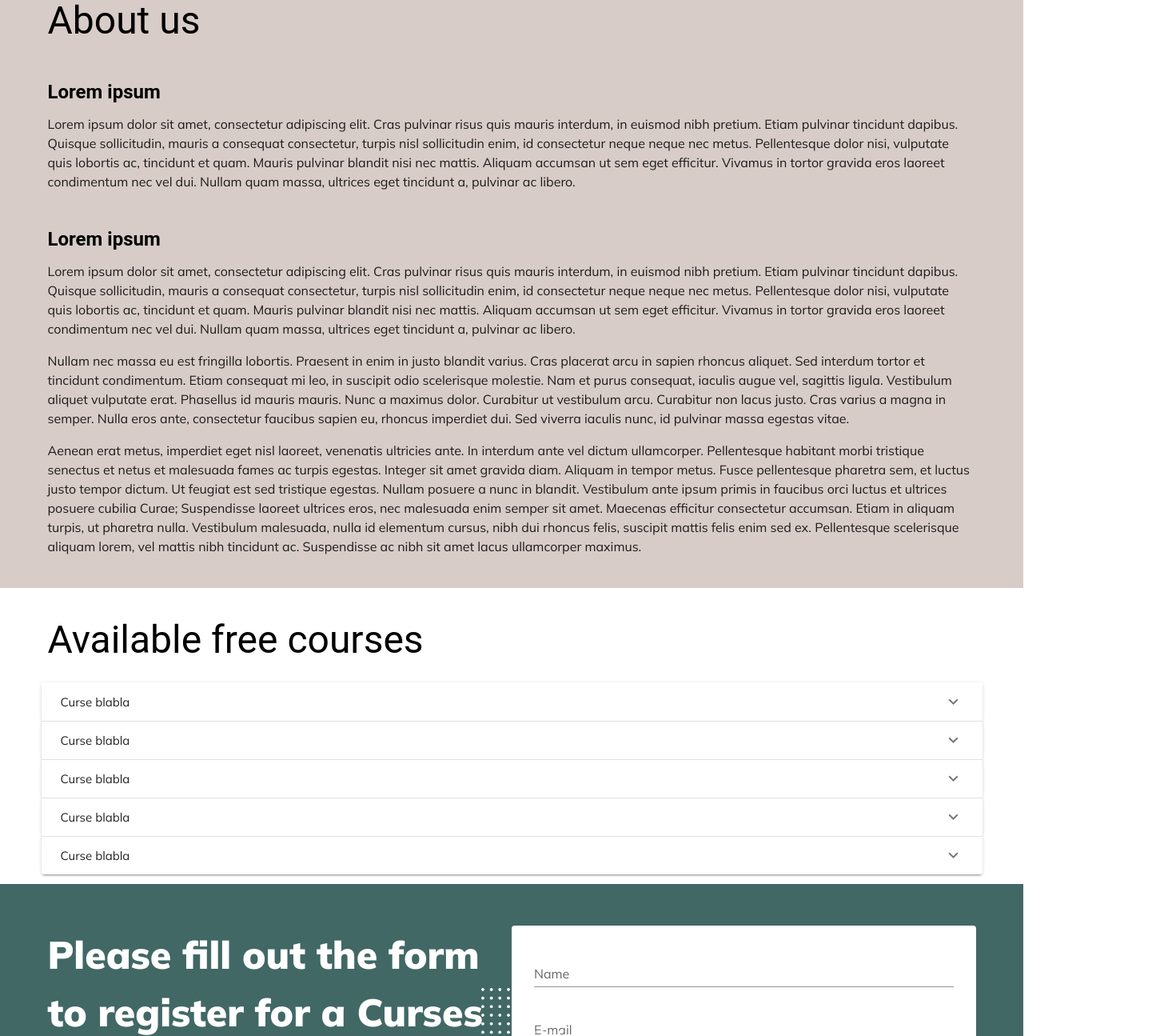
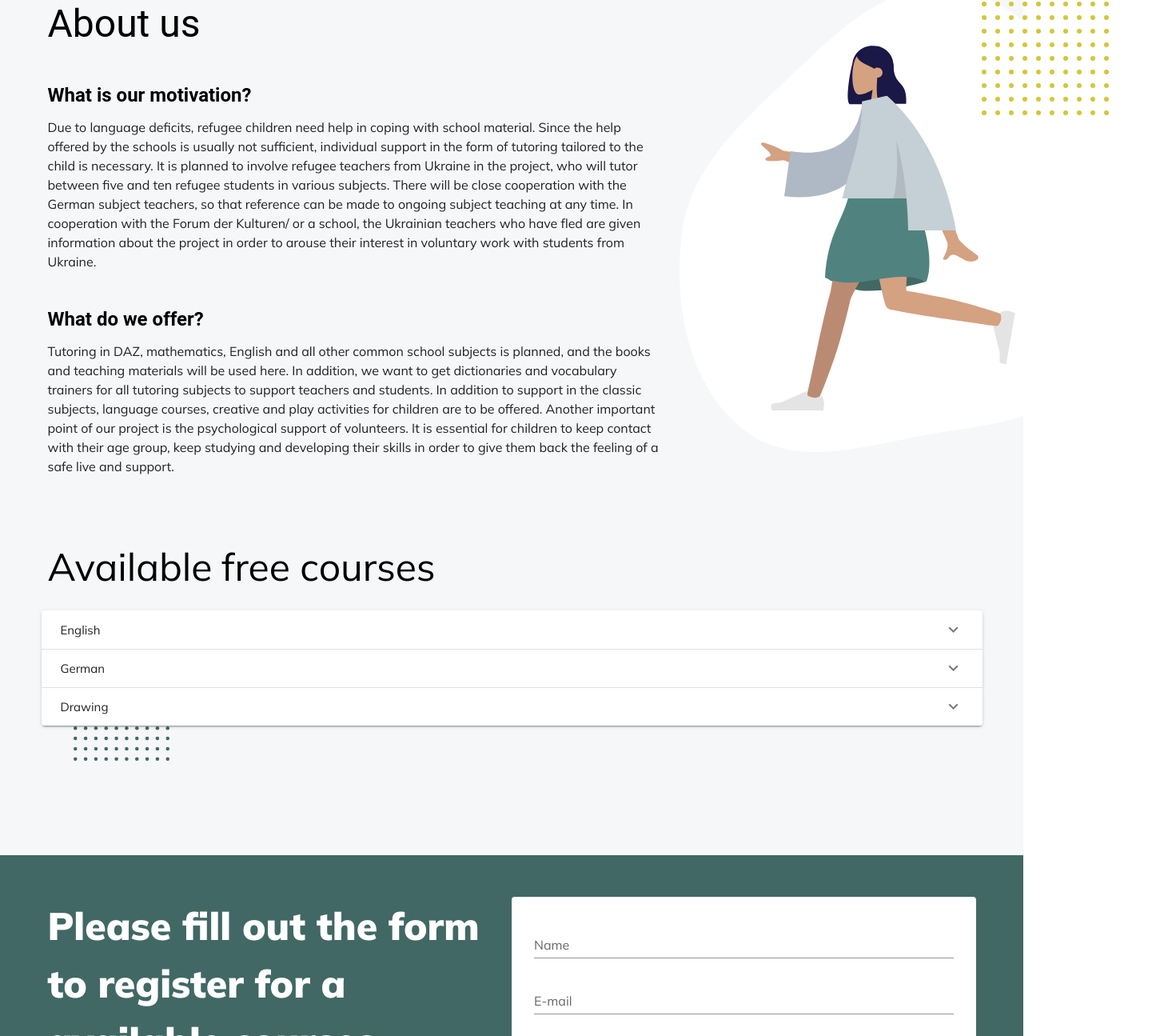
Before and after one commit to KaterinaKhleb/lubu-schule, a Vue app: page / in a window 1280 px wide. Shown: the part 843-2138 px from the top of the page at 80% size, 1441 px wide, since content can reach past the window. Built offline with nearby package versions, Linux system fonts and the light colour scheme.

Commit message:
adjusted school page to the new UX design

```diff
--- a/src/components/CursesPlan.vue
+++ b/src/components/CursesPlan.vue
@@ -1,37 +1,42 @@
 <template>
-    <v-container id="curseSection" grid-list-lg>
+    <v-container fluid id="curseSection" grid-list-lg>
+        <v-container grid-list-lg>
+            <v-row
+                cols="12"
+                sm="6"
+                md="8"
+            >
+                <v-col
+                    cols="12"
+                    sm="12"
+                >
         <v-layout row>
             <v-flex class="display-2  black--text text-xs-center my-5"
-                >Available free courses</v-flex
+                ><span>Available</span> <span> free courses</span></v-flex
             >
         </v-layout>
-        <v-layout row wrap class="meal-plans">
+        <v-layout row wrap >
             <v-expansion-panels popup>
-                <v-expansion-panel v-for="(item, i) in 5" :key="i">
+                <v-expansion-panel v-for="(curse, i) in curses" :key="i">
                     <v-expansion-panel-header light >
-                        Curse blabla
+                        {{curse.name}}
                     </v-expansion-panel-header>
                     <v-expansion-panel-content >
                         <div class="d-flex mt-5">
                             <div class="width-50" color="red">
                                 <span class="text-h5 curse-underline ">Description:</span>
                                 <br>
-                                <span class="mt-7 pt-9"
-                                    >Lorem ipsum dolor sit amet, consectetur
-                                    adipiscing elit, sed do eiusmod tempor
-                                    incididunt ut labore et dolore magna aliqua.
-                                    Ut enim ad minim veniam, quis nostrud
-                                    exercitation ullamco laboris nisi ut aliquip
-                                    ex ea commodo consequat.
-                                </span>
+                                <div class=" pt-6"
+                                    >{{curse.desc}}
+                                </div>
                             </div>
-                            <div  class="width-50">
-                                <span class="text-h5 curse-underline">When:</span>
+                            <div  class="width-50 ml-12">
+                                <span class="text-h5 curse-underline">Groups</span>
                                  <br>
-                                <h4>Tuesday 16:00 - 18:00</h4>
-                                <h4>Friday 17:00 - 18:00</h4>
-                                <h4>Saturday 17:00 - 18:00</h4>
-                                <h4>Sunday 17:00 - 18:00</h4>
+                                 <div class="pt-6" v-for="(group) in curse.groups " :key="group.group">
+                                     <div><h4>{{group.group}}: {{group.time}}</h4></div>
+                                 </div>
+
 
                             </div>
                         </div>
@@ -40,12 +45,38 @@
                 </v-expansion-panel>
             </v-expansion-panels>
         </v-layout>
+                </v-col>
+            </v-row>
+        </v-container>
+    <img class="dots-curses" :src="require(`../assets/dots_dark.svg`)" alt="">
     </v-container>
 </template>
 
 <script>
 export default {
     name: 'CursesPlan',
+       data() {
+        return {
+            curses: [
+                {
+                    name: 'English',
+                    desc: 'English lessons are divided into two age groups - children (5-10 y.o.) and teenagers(11 - 16 y.o.). The level of the language depends on the group and varies from A1 to B2.',
+                    groups: [{group: "Children", time: "Saturday 10:00 - 10:45"},{group: "Teenagers", time: "Saturday 11:00 - 11:45"} ]
+                },
+                      {
+                    name: 'German',
+                    desc: 'German lessons are divided into three groups - for children, teenagers and theor parents. Level od the language is A1-A2. Learning material for adults has different topics, than material for children.',
+                    groups: [{group: "Children", time: "Saturday 11:00 - 11:45"},{group: "Teenagers", time: "Saturday 10:00 - 10:45"}, {group: "Parents", time: "Saturday 10:00 - 11:45"} ]
+                },
+                    {
+                    name: 'Drawing',
+                    desc: 'Art classes are focused on providing children an opportunity to enhance their creativity, improve imagination and let their parents have some break durin the coffe break ;)',
+                    groups: [{group: "Children", time: "Saturday 12:00 - 11:45"},{group: "Teenagers", time: "Saturday 12:00 - 12:45"}]
+                },
+
+            ],
+        };
+    },
       methods: {
         scrollMeTo(refName) {
             const element = document.getElementById(refName);
@@ -57,9 +88,11 @@ export default {
 </script>
 
 <style scoped>
+#curseSection{
+    background-color: #f6f7f8;
+}
 .width-50 {
     width: 48%;
-    margin: auto;
 }
 
 .curse-underline::before {
@@ -76,4 +109,11 @@ export default {
     padding: 30px 0 8px;
     position: relative;
 }
+.dots-curses{
+    position: relative;
+    left: 80px;
+    bottom:80px;
+    height: 120px;
+    width: auto
+}
 </style>
--- a/src/components/Formular.vue
+++ b/src/components/Formular.vue
@@ -14,9 +14,9 @@
                     <div class="d-flex mt-12 mx-7">
                         <img :src="require(`../assets/frau.png`)">
                         <div class="d-flex text-form mt-4 ml-5 flex-column">
-                            <div>Contact Person</div>
-                            <div>example@gmail.com</div>
-                            <div>0485739573645</div>
+                           <div> Natalia Odehowa</div>
+                            <div>info@forum-wbk.de</div>
+                            <div>+4915737264373</div>
 
                         </div>
                     </div>
@@ -53,7 +53,7 @@
                                     required
                                 ></v-text-field>
 
-                                    <v-select
+                                    <v-select class="dropdown"
                                         v-if="formType==='curses'"
                                         color="teal"
                                         v-model="select"
@@ -75,14 +75,16 @@
                                             </template>
                                             </v-textarea>
 
-                                            <v-checkbox
+                                            <!-- <v-checkbox
                                                 v-model="checkbox"
                                                 :rules="[v => !!v || 'You must agree to continue!']"
                                                 label="Do you agree?"
                                                 required
-                                            ></v-checkbox>
+                                            ></v-checkbox> -->
 
-                                                <v-btn depressed tile
+                                                <v-btn
+                                                    depressed
+                                                    tile
                                                     :disabled="!valid"
                                                     class="mr-4 button"
                                                     @click="validate"
@@ -90,12 +92,16 @@
                                                     Send Request
                                                     </v-btn>
                                                     </v-form>
-                                                    <img class="dots" :src="require(`../assets/dots.png`)" alt="">
 
                 </div>
 
             </div>
         </v-container>
+        <img
+            class="dots"
+            :src="require(`../assets/dots.png`)"
+            alt=""
+        >
 
             </v-container>
 </template>
@@ -116,7 +122,7 @@ export default {
         phone: '',
         phoneRules: [v => !!v || 'Phone id required'],
         select: null,
-        items: ['Item 1', 'Item 2', 'Item 3', 'Item 4'],
+        items: ["English (Children Group)", "English (Teenagers Group)", "German (Children Group)", "German (Teenagers Group)", "German (Parents Group)", "Drawing" ],
         checkbox: false,
         message: '',
     }),
@@ -139,29 +145,31 @@ export default {
 .form-main {
     background-color: #416865;
 }
-.width-50{
-    width: 50%
+.width-50 {
+    width: 50%;
 }
-.width-80{
+.width-80 {
     width: 80%;
-    margin:auto
+    margin: auto;
 }
-.formular-title{
-     font-size: 3rem;
-     font-weight:800
+.formular-title {
+    font-size: 3rem;
+    font-weight: 800;
 }
-.text-form{
-    color: white
+.text-form {
+    color: white;
 }
-img{
+img {
     height: 100px;
-    width: auto;;
+    width: auto;
 }
-.dots{
-    position: absolute;
-;   bottom:180px;
-left:47%;
-z-index: 1;
+.dots {
+    position: relative;
+    bottom: 60px;
+    left: 47%;
+    z-index: 1;
 }
-
+.dropdown{
+    z-index: 99999;
+}
 </style>
--- a/src/components/HomeDetails.vue
+++ b/src/components/HomeDetails.vue
@@ -1,92 +1,60 @@
 <template>
-    <v-container fluid class="brown lighten-4">
+    <v-container
+        fluid
+        class="school-holder"
+    >
         <v-container grid-list-lg>
+            <v-row
+                cols="12"
+                sm="6"
+                md="8"
+            >
+                <v-col
+                    cols="12"
+                    sm="8"
+                >
                     <v-layout column>
-                <v-flex
-                    class="display-2  black--text text-xs-center my-5"
-                    >About us</v-flex
-                >
+                        <v-flex class="display-2  black--text text-xs-center my-5">About us</v-flex>
                         <v-flex>
                             <div class="headline mt-3 black--text font-weight-bold">
-                        Lorem ipsum
+                                What is our motivation?
                             </div>
                             <p class="subheading mt-3">
-                        Lorem ipsum dolor sit amet, consectetur adipiscing elit.
-                        Cras pulvinar risus quis mauris interdum, in euismod
-                        nibh pretium. Etiam pulvinar tincidunt dapibus. Quisque
-                        sollicitudin, mauris a consequat consectetur, turpis
-                        nisl sollicitudin enim, id consectetur neque neque nec
-                        metus. Pellentesque dolor nisi, vulputate quis lobortis
-                        ac, tincidunt et quam. Mauris pulvinar blandit nisi nec
-                        mattis. Aliquam accumsan ut sem eget efficitur. Vivamus
-                        in tortor gravida eros laoreet condimentum nec vel dui.
-                        Nullam quam massa, ultrices eget tincidunt a, pulvinar
-                        ac libero.
-                    </p>
+                                Due to language deficits, refugee children need help in coping with school material. Since the help offered by the schools is usually not sufficient, individual support in the form of tutoring tailored to the child is necessary. It is planned to involve refugee teachers from Ukraine in the project, who will tutor between five and ten refugee students in various subjects. There will be close cooperation with the German subject teachers, so that reference can be made to ongoing subject teaching at any time. In cooperation with the Forum der Kulturen/ or a school, the Ukrainian teachers who have fled are given information about the project in order to arouse their interest in voluntary work with students from Ukraine.  </p>
                         </v-flex>
                         <v-flex>
                             <div class="headline mt-3 black--text font-weight-bold">
-                        Lorem ipsum
+                                What do we offer?
                             </div>
                             <p class="subheading mt-3">
-                        Lorem ipsum dolor sit amet, consectetur adipiscing elit.
-                        Cras pulvinar risus quis mauris interdum, in euismod
-                        nibh pretium. Etiam pulvinar tincidunt dapibus. Quisque
-                        sollicitudin, mauris a consequat consectetur, turpis
-                        nisl sollicitudin enim, id consectetur neque neque nec
-                        metus. Pellentesque dolor nisi, vulputate quis lobortis
-                        ac, tincidunt et quam. Mauris pulvinar blandit nisi nec
-                        mattis. Aliquam accumsan ut sem eget efficitur. Vivamus
-                        in tortor gravida eros laoreet condimentum nec vel dui.
-                        Nullam quam massa, ultrices eget tincidunt a, pulvinar
-                        ac libero.
-                    </p>
+                             Tutoring in DAZ, mathematics, English and all other common school subjects is planned, and the books and teaching materials will be used here. In addition, we want to get dictionaries and vocabulary trainers for all tutoring subjects to support teachers and students. In addition to support in the classic subjects, language courses, creative and play activities for children are to be offered.
+Another important point of our project is the psychological support of volunteers. It is essential for children to keep contact with their age group, keep studying and developing their skills in order to give them back the feeling of a safe live and support. </p>
 
-                    <p class="subheading mt-3">
-                        Nullam nec massa eu est fringilla lobortis. Praesent in
-                        enim in justo blandit varius. Cras placerat arcu in
-                        sapien rhoncus aliquet. Sed interdum tortor et tincidunt
-                        condimentum. Etiam consequat mi leo, in suscipit odio
-                        scelerisque molestie. Nam et purus consequat, iaculis
-                        augue vel, sagittis ligula. Vestibulum aliquet vulputate
-                        erat. Phasellus id mauris mauris. Nunc a maximus dolor.
-                        Curabitur ut vestibulum arcu. Curabitur non lacus justo.
-                        Cras varius a magna in semper. Nulla eros ante,
-                        consectetur faucibus sapien eu, rhoncus imperdiet dui.
-                        Sed viverra iaculis nunc, id pulvinar massa egestas
-                        vitae.
-                    </p>
-
-                    <p class="subheading mt-3">
-                        Aenean erat metus, imperdiet eget nisl laoreet,
-                        venenatis ultricies ante. In interdum ante vel dictum
-                        ullamcorper. Pellentesque habitant morbi tristique
-                        senectus et netus et malesuada fames ac turpis egestas.
-                        Integer sit amet gravida diam. Aliquam in tempor metus.
-                        Fusce pellentesque pharetra sem, et luctus justo tempor
-                        dictum. Ut feugiat est sed tristique egestas. Nullam
-                        posuere a nunc in blandit. Vestibulum ante ipsum primis
-                        in faucibus orci luctus et ultrices posuere cubilia
-                        Curae; Suspendisse laoreet ultrices eros, nec malesuada
-                        enim semper sit amet. Maecenas efficitur consectetur
-                        accumsan. Etiam in aliquam turpis, ut pharetra nulla.
-                        Vestibulum malesuada, nulla id elementum cursus, nibh
-                        dui rhoncus felis, suscipit mattis felis enim sed ex.
-                        Pellentesque scelerisque aliquam lorem, vel mattis nibh
-                        tincidunt ac. Suspendisse ac nibh sit amet lacus
-                        ullamcorper maximus.
-                    </p>
                         </v-flex>
 
                     </v-layout>
+                    </v-col>
+                       <v-col
+                    cols="12"
+                    sm="4"
+                >
+                <img :src="require(`../assets/Illustration_girl.svg`)"  alt="">
+
+                    </v-col>
+                    </v-row>
+
         </v-container>
         </v-container>
 </template>
 
 <script>
 export default {
-    name: 'HomeDetails'
+    name: 'HomeDetails',
 };
 </script>
 
-<style scoped></style>
+<style scoped>
+.school-holder {
+    background-color: #f6f7f8;
+}
+</style>
--- a/src/views/Home.vue
+++ b/src/views/Home.vue
@@ -1,9 +1,9 @@
 <template>
     <span>
-        <home-screen></home-screen>
-        <home-details></home-details>
-        <curses-plan></curses-plan>
-        <Formular title="Curses" formType="curses"></Formular>
+        <home-screen ></home-screen>
+        <home-details class="pt-4"></home-details>
+        <curses-plan class="pt-4 pb-8"></curses-plan>
+        <Formular title="available courses" formType="curses"></Formular>
     </span>
 </template>
 
```
Also changed, not shown: src/components/AppNavigation.vue (+9 -3 lines), src/assets/Illustration_girl.svg (added), src/assets/dots_dark.svg (added). Lines whose indentation alone changed are shown as unchanged.
